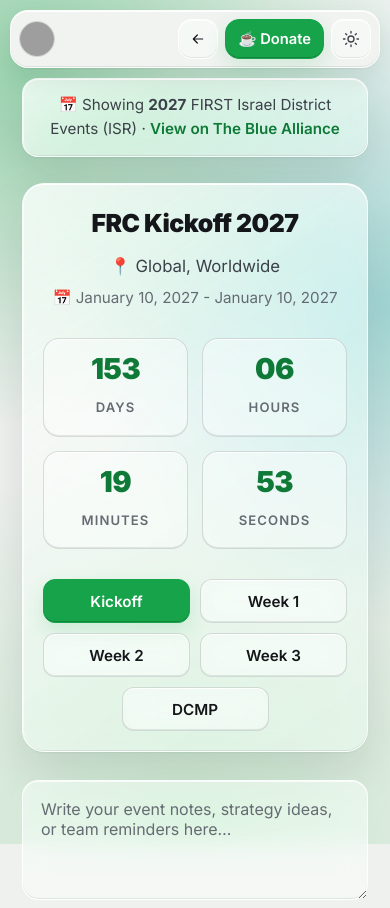
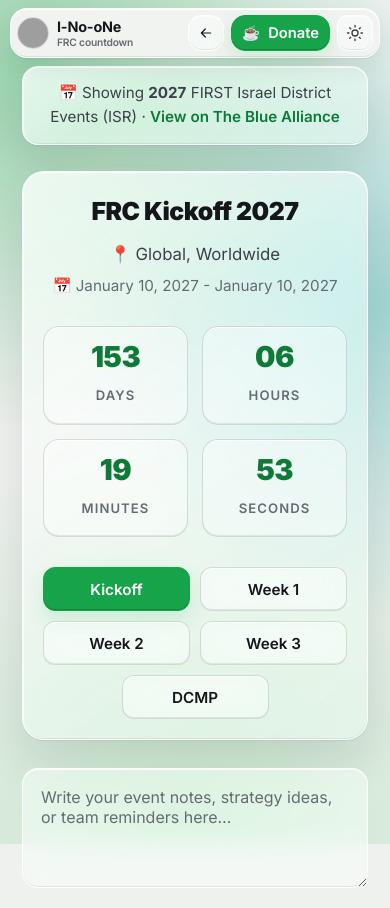
Before and after one commit to I-No-oNe/i-no-one.github.io, an Astro site: page /counter in a window 390 px wide. Built offline with nearby package versions, Linux system fonts and the light colour scheme; Astro itself is replaced by a stand-in of ours; no server answers; grey boxes are pictures that could not be loaded.

Commit message:
fix(frc): compact countdown navigation

```diff
--- a/counter/styles.css
+++ b/counter/styles.css
@@ -2,17 +2,22 @@
 .topbar {
     display: flex; align-items: center; justify-content: space-between;
     position: sticky; top: 14px; z-index: 20;
-    gap: 14px; width: calc(100% - 44px); max-width: 856px; margin: 14px auto 0; padding: 10px 12px;
+    gap: 10px; width: calc(100% - 44px); max-width: 856px; margin: 12px auto 0; padding: 7px 9px;
     border: 1px solid var(--glass-brd); border-radius: 20px;
     background: color-mix(in srgb, var(--bg) 88%, var(--glass-hi));
     box-shadow: var(--shadow-sm), inset 0 1px 0 var(--glass-hi), inset 0 -1px 0 var(--glass-lo);
     backdrop-filter: blur(20px) saturate(160%); -webkit-backdrop-filter: blur(20px) saturate(160%);
 }
 .topbar-right { display: flex; align-items: center; gap: 10px; }
-.topbar .side-brand { min-width: 0; padding: 2px 6px; }
-.topbar .side-brand img { width: 38px; height: 38px; }
-.topbar-right .btn { min-height: 42px; }
-.topbar-right .theme-toggle { flex: 0 0 42px; width: 42px; height: 42px; }
+.topbar .side-brand { min-width: 0; padding: 0 4px; gap: 8px; }
+.topbar .side-brand img { width: 34px; height: 34px; }
+.frc-brand-copy { display: flex; flex-direction: column; min-width: 0; line-height: 1.05; }
+.frc-brand-copy strong { font-size: .9rem; white-space: nowrap; }
+.frc-brand-copy small { margin-top: 3px; color: var(--muted); font-size: .64rem; font-weight: 600; white-space: nowrap; }
+.topbar-right { gap: 6px; }
+.topbar-right .btn { min-height: 38px; padding: 8px 11px; }
+.topbar-right .theme-toggle { flex: 0 0 38px; width: 38px; height: 38px; }
+.donate-button { gap: 5px; }
 
 .container {
     position: relative; z-index: 1;
@@ -99,19 +104,18 @@
     .countdown-card { padding: 26px; }
 }
 @media (max-width: 560px) {
-    .topbar { top: 10px; width: auto; margin: 10px; padding: 8px; border-radius: 18px; }
+    .topbar { top: 8px; width: auto; margin: 8px 10px; padding: 6px; border-radius: 17px; }
     .topbar .side-brand { padding: 0; }
-    .topbar .side-brand img { width: 36px; height: 36px; }
-    .topbar .side-brand span { display: none; }
+    .topbar .side-brand img { width: 32px; height: 32px; }
     .topbar-right { margin-left: auto; gap: 7px; }
-    .topbar-right .btn { min-height: 40px; padding: 9px 12px; }
-    .topbar-right .theme-toggle { flex-basis: 40px; width: 40px; height: 40px; }
+    .topbar-right .btn { min-height: 36px; padding: 7px 10px; }
+    .topbar-right .theme-toggle { flex-basis: 36px; width: 36px; height: 36px; border-radius: 11px; }
     .container { padding: 18px 14px 42px; }
 }
 @media (max-width: 480px) {
     .time-box { padding: 16px 8px; }
     .time-number { font-size: 1.8rem; }
-    .topbar .home-button { width: 40px; padding: 0; }
+    .topbar .home-button { width: 36px; padding: 0; }
     .topbar .home-label { display: none; }
     .event-title { font-size: 1.55rem; }
     .countdown-card { padding: 20px; }
@@ -119,3 +123,9 @@
     .controls .btn { width:100%; }
     .controls .btn:last-child:nth-child(odd) { grid-column:1/-1; width:calc(50% - 5px); justify-self:center; }
 }
+@media (max-width: 350px) {
+    .topbar .donate-button { width: 36px; padding: 0; }
+    .topbar .donate-label { display: none; }
+    .frc-brand-copy strong { font-size: .84rem; }
+    .frc-brand-copy small { font-size: .6rem; }
+}
--- a/src/pages/counter.astro
+++ b/src/pages/counter.astro
@@ -10,8 +10,8 @@
 <BaseLayout title="FRC Israel Countdown · I-No-oNe" description="Live countdown for upcoming FRC Israel district events.">
   <Fragment slot="head"><link rel="stylesheet" href={styles} /></Fragment>
   <div class="topbar">
-    <a class="side-brand" href="/"><img src="https://avatars.githubusercontent.com/u/145749961?s=96&v=4" alt="" /><span>I-No-oNe</span></a>
-    <div class="topbar-right"><ActionButton href="/" class="home-button"><Icon name="arrow-left" size={16} /><span class="home-label">Home</span></ActionButton><ActionButton href="/donate.html" variant="primary">☕ Donate</ActionButton><ThemeToggle /></div>
+    <a class="side-brand" href="/"><img src="https://avatars.githubusercontent.com/u/145749961?s=96&v=4" alt="" /><span class="frc-brand-copy"><strong>I-No-oNe</strong><small>FRC countdown</small></span></a>
+    <div class="topbar-right"><ActionButton href="/" class="home-button"><Icon name="arrow-left" size={16} /><span class="home-label">Home</span></ActionButton><ActionButton href="/donate.html" variant="primary" class="donate-button"><span aria-hidden="true">☕</span><span class="donate-label">Donate</span></ActionButton><ThemeToggle /></div>
   </div>
   <main class="container">
     <div class="info-banner"><span id="info-text">📅 Showing FRC Israel district events</span> · <a id="tba-link" href="#" target="_blank" rel="noopener noreferrer">View on The Blue Alliance</a></div>
```
